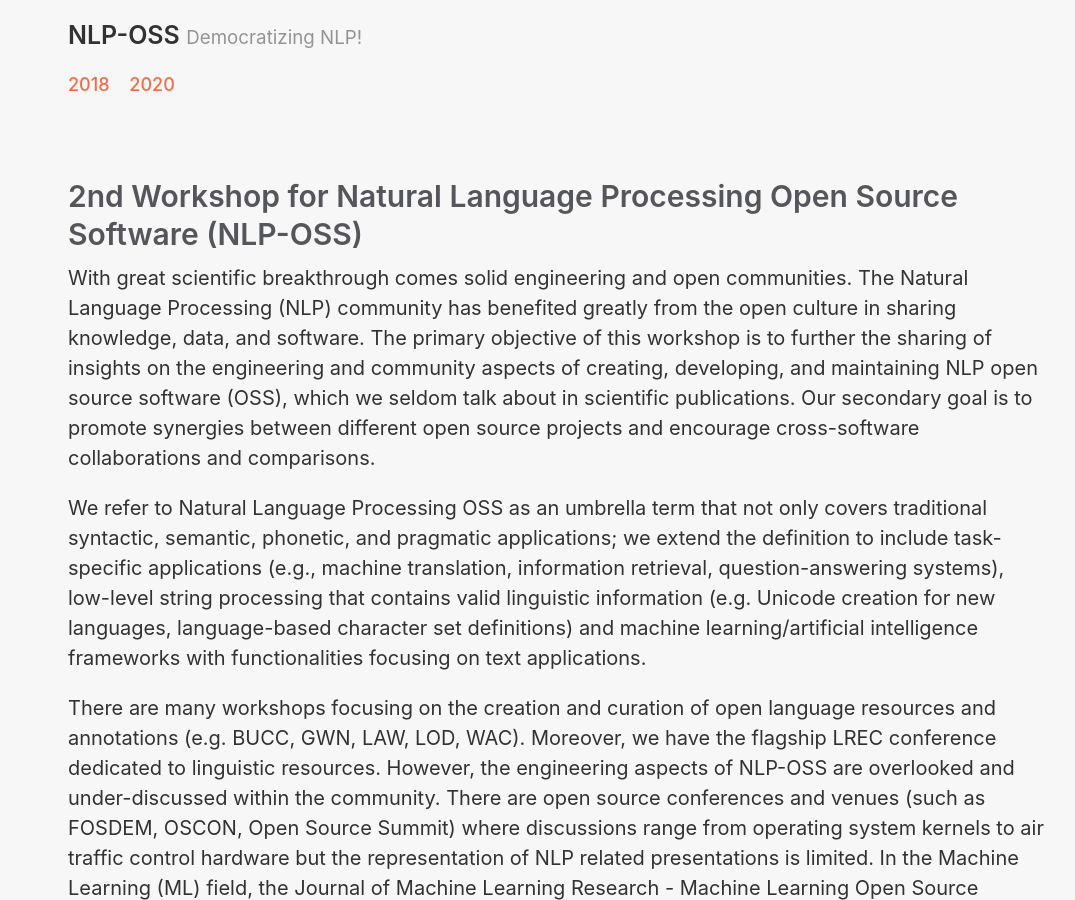
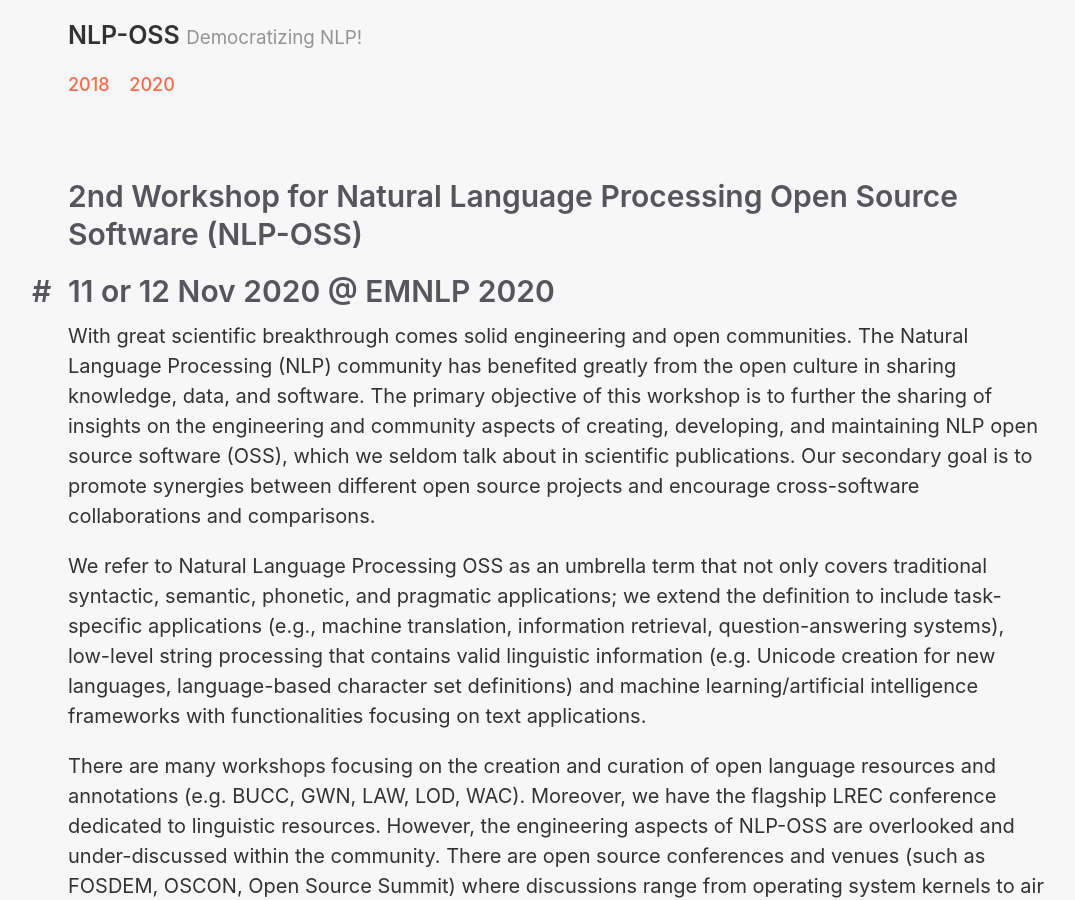
Before and after one commit to nlposs/nlposs.github.io, a Jekyll site: the page built from 2020/index.md, in a window 1280 px wide and 900 px high. Shown: the whole window, without its empty margins (82-1157 px from the left). Built offline with Jekyll 4.4.1, drawn with Linux system fonts in a browser that asks for light colours.

Commit message:
Added EMNLP collocation

```diff
--- a/2020/index.md
+++ b/2020/index.md
@@ -4,6 +4,7 @@
 ---
 
 # 2nd Workshop for Natural Language Processing Open Source Software (NLP-OSS)
+## 11 or 12 Nov 2020 @ EMNLP 2020
 
 With great scientific breakthrough comes solid engineering and open communities. The Natural Language Processing (NLP) community has benefited greatly from the open culture in sharing knowledge, data, and software. The primary objective of this workshop is to further the sharing of insights on the engineering and community aspects of creating, developing, and maintaining NLP open source software (OSS), which we seldom talk about in scientific publications. Our secondary goal is to promote synergies between different open source projects and encourage cross-software collaborations and comparisons.
 
```
